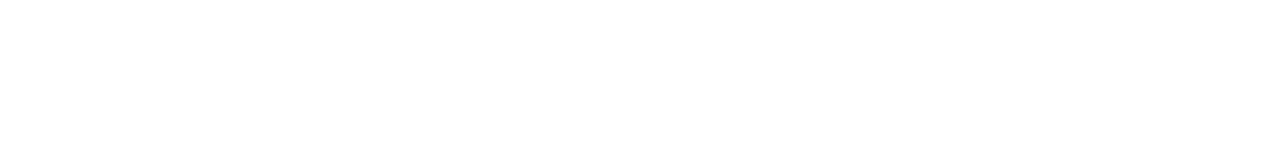
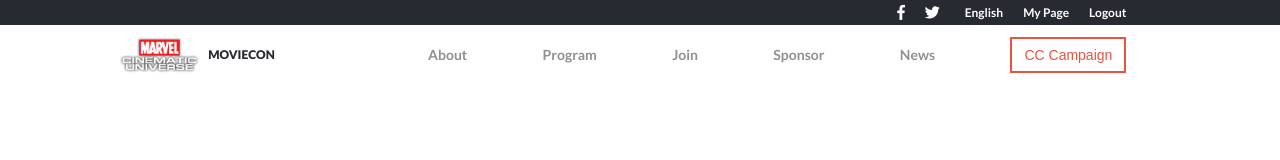
Before and after one commit to KDlamini/marvel-moviecon-capstone1, a website: page index.html in a window 1280 px wide. Drawn offline with nearby package versions, Linux system fonts and the light colour scheme.

Commit message:
Create header content for mobile and desktop versions. - Add menu icon, menu list and top links html skeleton inside header element. - Add all relevant styling for header elements for both mobile and desktop.

```diff
--- a/index.html
+++ b/index.html
@@ -4,11 +4,43 @@
     <meta charset="UTF-8">
     <meta http-equiv="X-UA-Compatible" content="IE=edge">
     <meta name="viewport" content="width=device-width, initial-scale=1.0">
+    <link rel="stylesheet" href="https://cdn.jsdelivr.net/npm/semantic-ui@2.4.2/dist/semantic.min.css">
     <link rel="stylesheet" href="style.css">
     <script defer src="./main.js"></script>
     <title>Marvel Studios MovieCon</title>
 </head>
-<body>
-
+<body class="d-flex">
+    <header class="d-flex">
+        <ul class="toplinks d-flex flex-stretch">
+            <li class="toplinks-item social-links d-flex">
+                <i class="facebook f icon"></i>
+                <i class="twitter icon"></i>
+            </li>
+            <li class="toplinks-item d-flex">English</li>
+            <li class="toplinks-item d-flex">My Page</li>
+            <li class="toplinks-item d-flex">Logout</li>
+        </ul>
+        <nav class="navlinks d-flex flex-stretch">
+            <div class="logo-menu-wrapper d-flex">
+                <div class="logo-container d-flex">
+                    <img src="./images/Marvel-mcu.png" alt="Marvel Studio logo">
+                    <p class="logo-text d-flex">MOVIECON</p>
+                </div>
+                <div class="hamburger">
+                    <i class="bars icon"></i>
+                </div>
+            </div>
+            <ul class="menu-list d-flex">
+                <li>About</li>
+                <li>Program</li>
+                <li>Join</li>
+                <li>Sponsor</li>
+                <li>News</li>
+                <li>
+                    <button class="campaign-btn">CC Campaign</button>
+                </li>
+            </ul>
+        </nav>
+    </header>
 </body>
 </html>
--- a/style.css
+++ b/style.css
@@ -0,0 +1,148 @@
+@import url('https://fonts.googleapis.com/css2?family=Lato:ital,wght@0,100;0,300;0,400;0,700;0,900;1,100;1,300;1,400;1,700;1,900&display=swap');
+
+:root {
+  --color-dark: #272a31;
+  --color-coral: #ec5242;
+  --bg-gray: #d3d3d3;
+  --text-gray: #909090;
+  --text-darkgray: #565656;
+}
+
+/* Mobile First Design */
+body {
+  margin: 0;
+  padding: 0;
+  font-family: Lato, sans-serif;
+  font-style: normal;
+  flex-direction: column;
+}
+
+.d-flex {
+  display: flex;
+}
+
+.flex-stretch {
+  align-self: stretch;
+}
+
+header {
+  flex-direction: column;
+  position: fixed;
+  top: 0;
+  left: 0;
+  width: 100%;
+  margin: 0;
+  padding: 0;
+}
+
+.toplinks,
+.menu-list {
+  list-style: none;
+}
+
+.toplinks,
+.logo-container,
+.menu-list {
+  display: none;
+}
+
+.hamburger {
+  display: flex;
+  align-items: center;
+  font-size: 55px;
+  color: var(--text-darkgray);
+  padding: 18px 0 0 6vw;
+  margin-top: 20px;
+}
+
+.banner {
+  height: 87vh;
+  margin-top: 13vh;
+  background: var(--bg-gray);
+}
+
+@media only screen and (min-width: 768px) {
+    /* Desktop [768px -> 1220px] */
+  .hamburger {
+    display: none;
+  }
+
+  .toplinks,
+  .logo-container,
+  .menu-list {
+    display: flex;
+  }
+
+  .toplinks {
+    align-items: center;
+    justify-content: flex-end;
+    height: 25px;
+    margin: 0;
+    padding-right: 12vw;
+    background: var(--color-dark);
+  }
+
+  .toplinks-item {
+    align-items: center;
+    justify-self: center;
+    margin-left: 20px;
+    height: 100%;
+    font-weight: 700;
+    font-size: 12px;
+    color: #fff;
+    text-transform: capitalize;
+  }
+
+  .toplinks-item .icon {
+    height: 80%;
+    font-size: 15px;
+    margin-left: 10px;
+  }
+
+  .toplinks-item:hover,
+  .toplinks-item .icon {
+    cursor: pointer;
+  }
+
+  .logo-menu-wrapper {
+    flex: 1;
+    align-items: center;
+    justify-content: center;
+    padding: 10px 0;
+  }
+
+  .logo-menu-wrapper img {
+    width: 100px;
+    height: 40px;
+    margin: 0;
+  }
+
+  .logo-menu-wrapper .logo-text {
+    align-items: center;
+    justify-self: center;
+    margin: 0;
+    padding-right: 5px;
+    font-weight: 900;
+    font-size: 12px;
+    color: var(--color-dark);
+    text-transform: uppercase;
+  }
+
+  .menu-list {
+    flex: 1.8;
+    align-items: center;
+    justify-content: space-between;
+    font-weight: 700;
+    padding-right: 12vw;
+    margin: 0;
+    text-transform: capitalize;
+    color: var(--text-gray);
+  }
+
+  .campaign-btn {
+    color: var(--color-coral);
+    border: 2px solid var(--color-coral);
+    padding: 8px 12px;
+    background: none;
+  }
+}
```
Also changed, not shown: images/Marvel-mcu.png (added), images/marvel-cinematic-universe-heroes.jpg (added), 1 other file.
